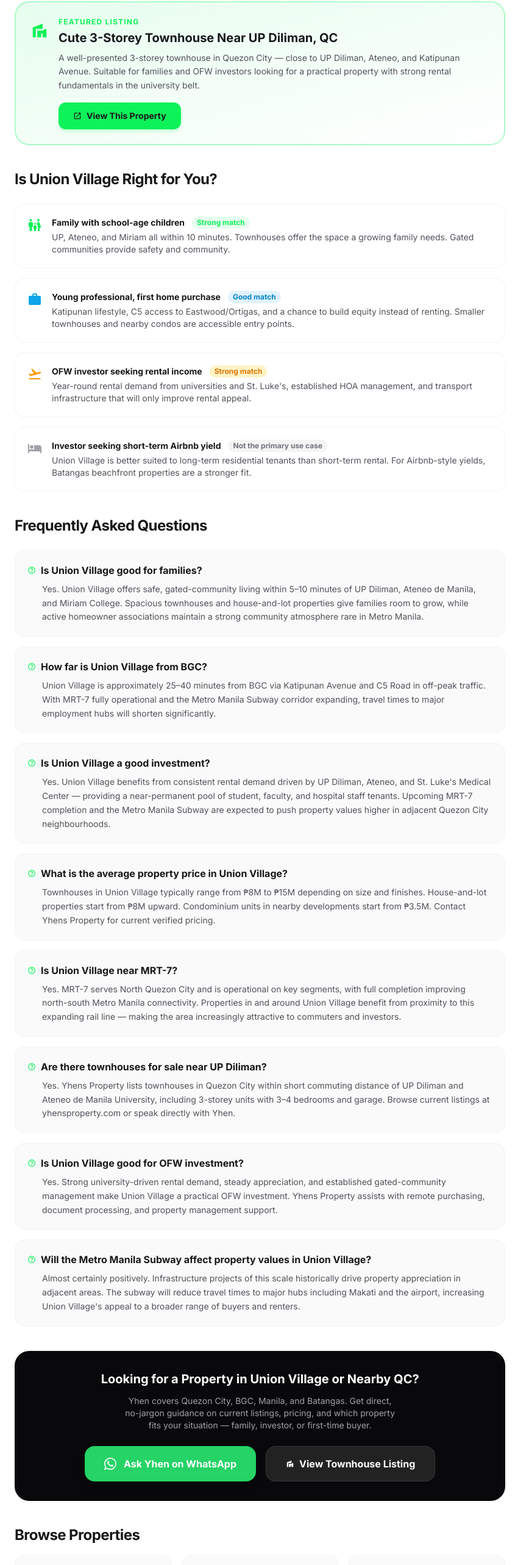
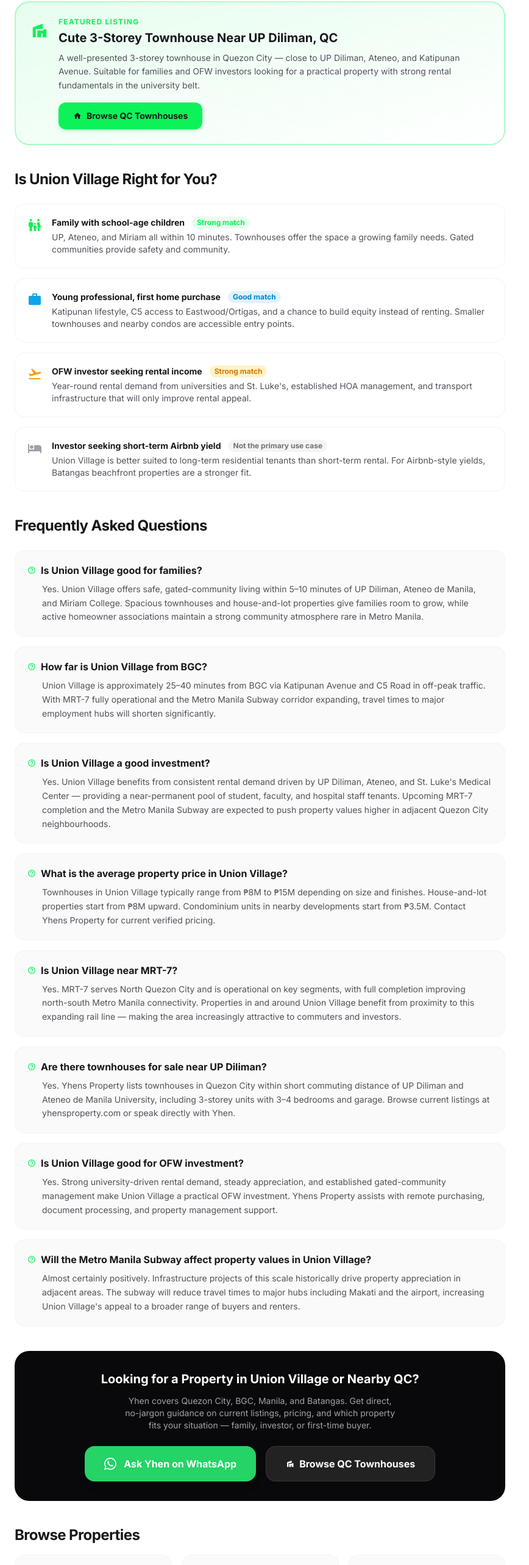
Before and after one commit to AI-AI-Projects/Yhensproperty-Final, a React (Vite) app: page /guides/union-village-quezon-city in a window 1280 px wide. Shown: the part 4790-7356 px from the top of the page at 61% size, without its empty margins (0-868 px from the left). Built offline with nearby package versions, Linux system fonts and the light colour scheme; no server answers; the database is empty.

Commit message:
fix: replace hardcoded townhouse link in Union Village guide with category link

```diff
--- a/src/pages/guides/UnionVillageGuide.tsx
+++ b/src/pages/guides/UnionVillageGuide.tsx
@@ -375,13 +375,13 @@ const UnionVillageGuide: React.FC = () => {
                 <p className="text-sm leading-relaxed text-zinc-600 dark:text-zinc-400 mb-4">
                   A well-presented 3-storey townhouse in Quezon City — close to UP Diliman, Ateneo, and Katipunan Avenue. Suitable for families and OFW investors looking for a practical property with strong rental fundamentals in the university belt.
                 </p>
-                <a
-                  href="https://yhensproperty.com/property/cute-3-story-town-house-002"
+                <Link
+                  to="/category/buy-houses"
                   className="inline-flex items-center gap-2 bg-primary text-zinc-900 font-bold text-sm px-6 py-3 rounded-xl hover:brightness-110 transition-all shadow-md shadow-primary/20"
                 >
-                  <span className="material-icons text-sm">open_in_new</span>
-                  View This Property
-                </a>
+                  <span className="material-icons text-sm">home</span>
+                  Browse QC Townhouses
+                </Link>
               </div>
             </div>
           </section>
@@ -475,13 +475,13 @@ const UnionVillageGuide: React.FC = () => {
                 <svg className="w-5 h-5 fill-white" viewBox="0 0 24 24"><path d="M17.472 14.382c-.297-.149-1.758-.867-2.03-.967-.273-.099-.471-.148-.67.15-.197.297-.767.966-.94 1.164-.173.199-.347.223-.644.075-.297-.15-1.255-.463-2.39-1.475-.883-.788-1.48-1.761-1.653-2.059-.173-.297-.018-.458.13-.606.134-.133.298-.347.446-.52.149-.174.198-.298.298-.497.099-.198.05-.371-.025-.52-.075-.149-.669-1.612-.916-2.207-.242-.579-.487-.5-.669-.51-.173-.008-.371-.01-.57-.01-.198 0-.52.074-.792.372-.272.297-1.04 1.016-1.04 2.479 0 1.462 1.065 2.875 1.213 3.074.149.198 2.096 3.2 5.077 4.487.709.306 1.262.489 1.694.625.712.227 1.36.195 1.871.118.571-.085 1.758-.719 2.006-1.413.248-.694.248-1.289.173-1.413-.074-.124-.272-.198-.57-.347m-5.421 7.403h-.004a9.87 9.87 0 01-5.031-1.378l-.361-.214-3.741.982.998-3.648-.235-.374a9.86 9.86 0 01-1.51-5.26c.001-5.45 4.436-9.884 9.888-9.884 2.64 0 5.122 1.03 6.988 2.898a9.825 9.825 0 012.893 6.994c-.003 5.45-4.437 9.884-9.885 9.884m8.413-18.297A11.815 11.815 0 0012.05 0C5.495 0 .16 5.335.157 11.892c0 2.096.547 4.142 1.588 5.945L0 24l6.335-1.662c1.72.937 3.659 1.432 5.631 1.433h.005c6.554 0 11.89-5.335 11.893-11.893a11.821 11.821 0 00-3.48-8.413z"/></svg>
                 Ask Yhen on WhatsApp
               </a>
-              <a
-                href="https://yhensproperty.com/property/cute-3-story-town-house-002"
+              <Link
+                to="/category/buy-houses"
                 className="inline-flex items-center justify-center gap-2 bg-white/10 hover:bg-white/15 text-white font-bold py-4 px-8 rounded-2xl transition-all border border-white/10"
               >
                 <span className="material-icons text-sm">villa</span>
-                View Townhouse Listing
-              </a>
+                Browse QC Townhouses
+              </Link>
             </div>
           </section>
 
```
